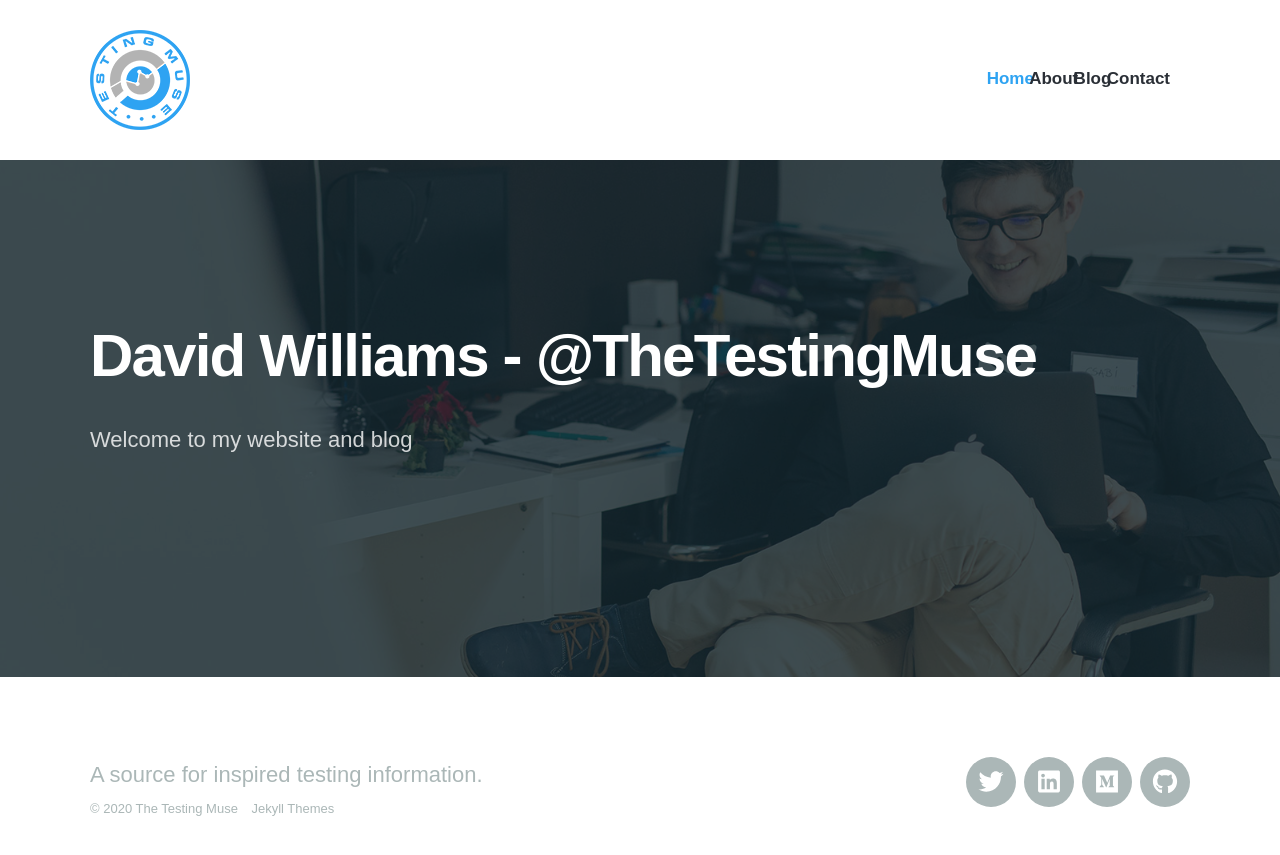
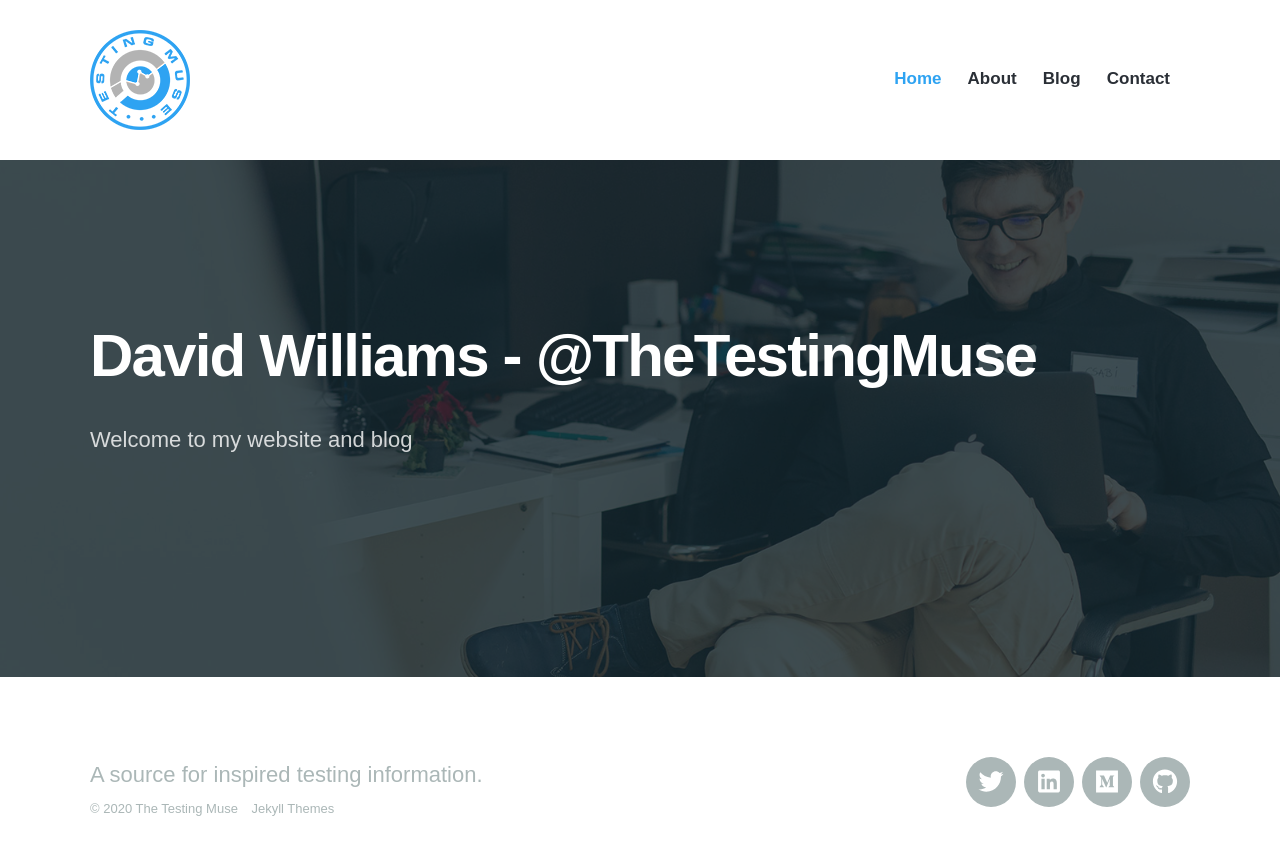
Before and after one commit to TheTestingMuse/thetestingmuse.github.io, a Jekyll site: the page built from index.html, in a window 1280 px wide. Shown: the top 855 px of the page. Built offline with Jekyll 4.4.1, drawn with Linux system fonts in a browser that asks for light colours; nearby versions of some CDN libraries; some web fonts are replaced.

Commit message:
Blog post tweaks

```diff
--- a/_sass/_basic.scss
+++ b/_sass/_basic.scss
@@ -156,6 +156,10 @@ ul {
 	list-style-position: inside;
 	padding: 0 0 1em 2em;
 	text-indent: -1.4em;
+}
+
+ul.menu__list {
+		text-indent: 0em;
 }
 
 ol {
```
